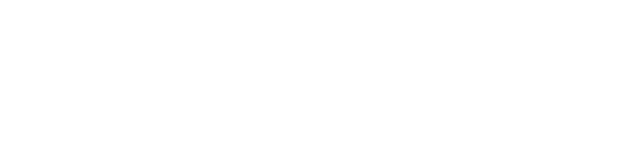
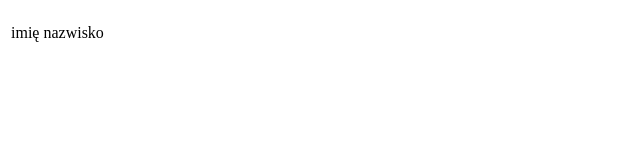
Before and after one commit to Kinga-sys/repo-test, a plain HTML site: page index.html in a window 1280 px wide. Shown: the whole page, without its empty margins (0-640 px from the left). Drawn offline with Linux system fonts and the light colour scheme.

Commit message:
added table

```diff
--- a/index.html
+++ b/index.html
@@ -8,6 +8,15 @@
 </head>
 <body>
     <h1></h1>
+    <table>
+        <tbody>
+            <tr>
+                <td>imię</td>
+                <td>nazwisko</td>
+            </tr>
+        </tbody>
+    </table>
+
 
 
 </body>
```
